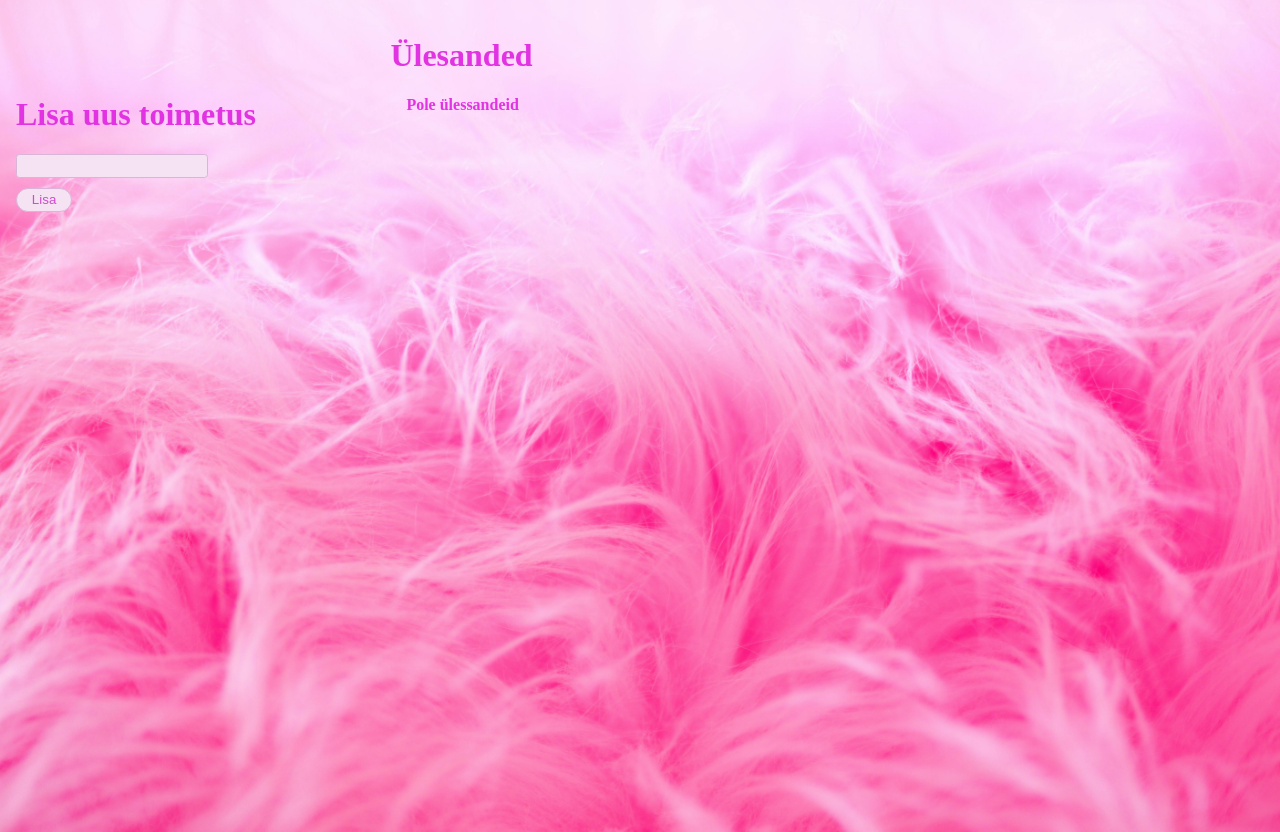
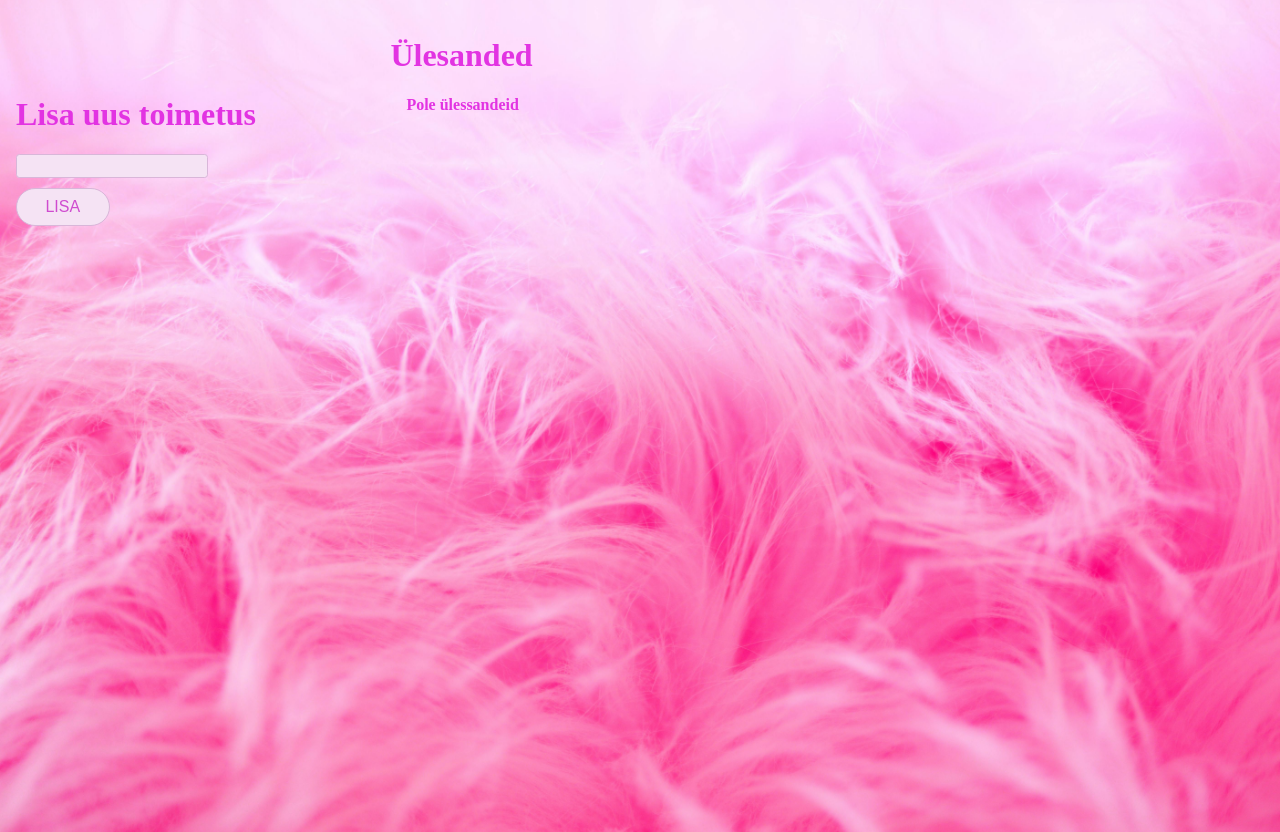
Before and after one commit to mairitikk/React-Do-To-List, a React (Vite) app: page / in a window 1280 px wide. Built offline with nearby package versions, Linux system fonts and the light colour scheme; a web font is replaced by a local one.

Commit message:
button changes

```diff
--- a/src/styles.css
+++ b/src/styles.css
@@ -88,11 +88,13 @@ body {
     /* Pink border */
     color: #cf4bcf;
     /* Pink text */
-    padding: 0.25em 0.5em;
+    padding: 0.55em 0.5em;
     border-radius: 1.25em;
     cursor: pointer;
     outline: none;
-    width: 15%;
+    width: 25%;
+    font-size: medium;
+    text-transform: uppercase;
 }
 
 .btn:hover,
```
